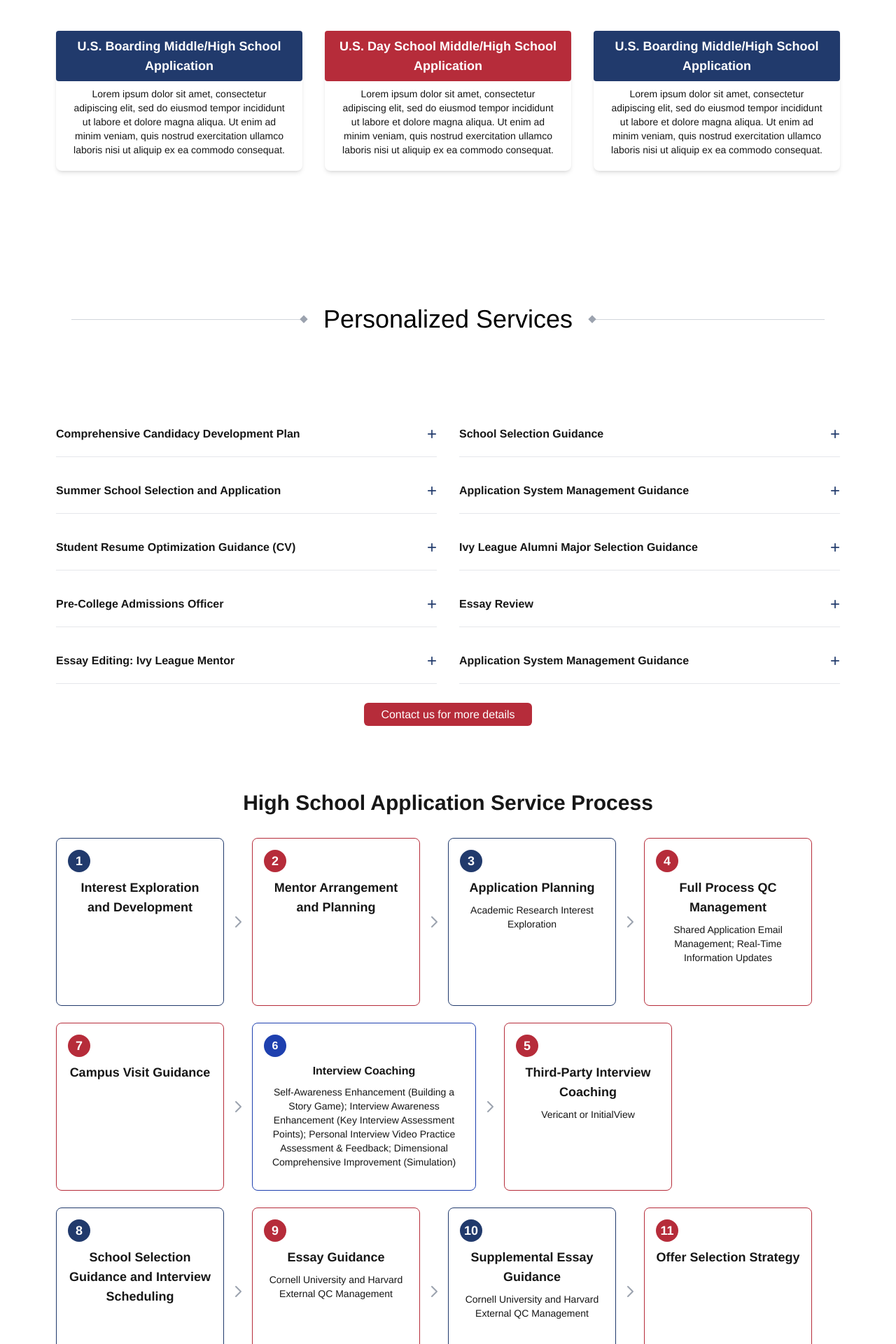
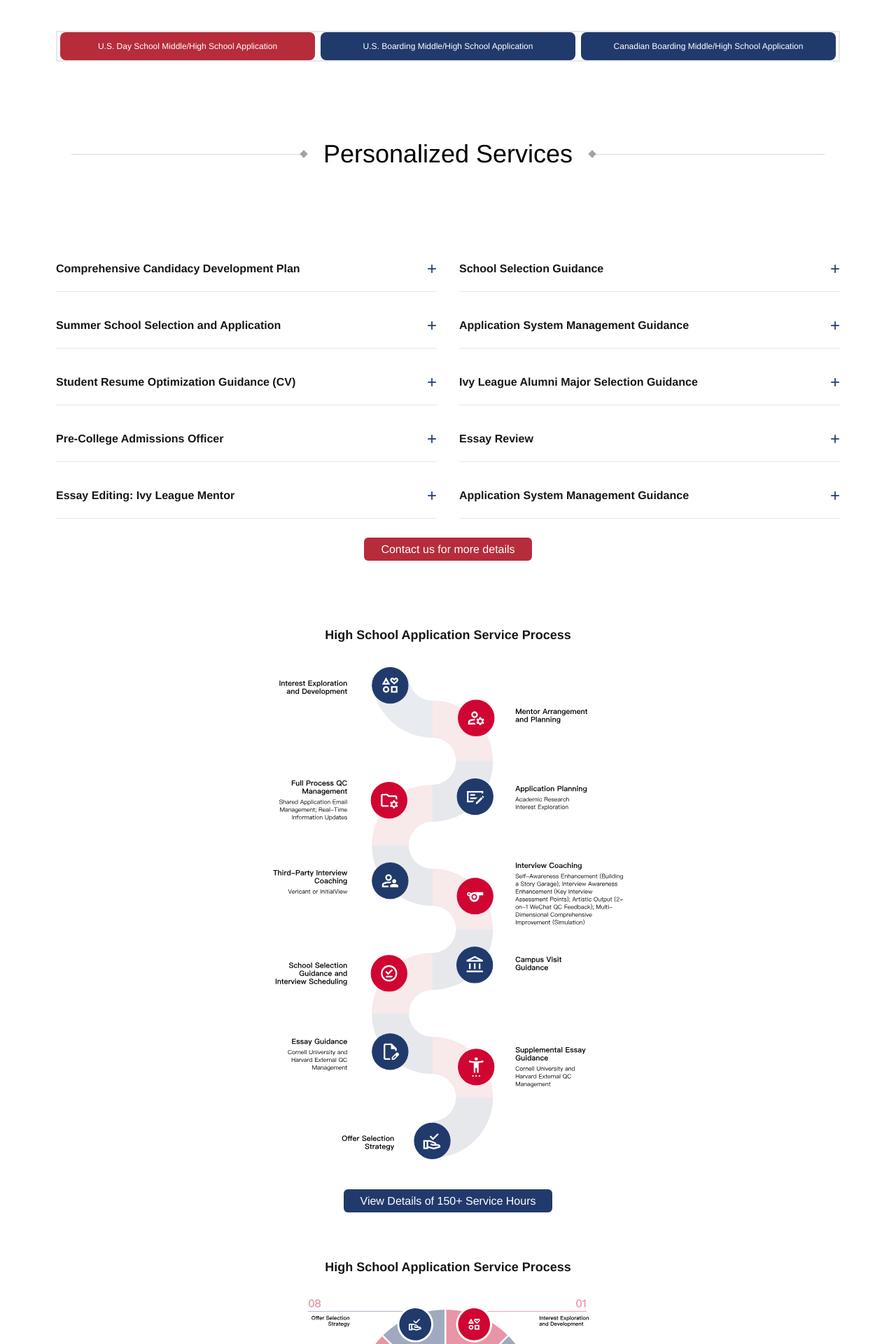
Before and after one commit to jacobsun000/ulead, a Next.js app: page /highschool in a window 1280 px wide. Shown: the part 860-2780 px from the top of the page at 70% size. Built offline with nearby package versions, Linux system fonts and the light colour scheme.

Commit message:
Fix: highschool page style in mobile

```diff
--- a/app/highschool/page.js
+++ b/app/highschool/page.js
@@ -4,12 +4,12 @@ import BackButton from "@/ui/Back";
 import SectionHeader from "@/ui/SectionHeader";
 import Image from 'next/image'
 import Button from "@/ui/Button";
+import Button2 from "@/ui/Button2";
 
-const Card = ({ title, content }) => (
-  <div className="bg-white rounded-lg shadow-md">
-    <h3 className={`text-lg font-bold mb-2 text-white p-2 rounded text-center w-full ${title.includes('Day') ? 'bg-primary' : 'bg-secondary'
+const Card = ({ title }) => (
+  <div className="flex-1 mx-1">
+    <h3 className={`text-xs mb-2 text-white p-2 rounded-lg text-center place-content-center w-full h-full ${title.includes('Day') ? 'bg-primary' : 'bg-secondary'
       }`}>{title}</h3>
-    <p className="text-sm px-5 pb-5 text-center">{content}</p>
   </div>
 );
 
@@ -45,7 +45,7 @@ const Arrow = () => (
   </div>
 );
 
-export default function Partners() {
+export default function Highschool() {
   const services = [
     { title: "Comprehensive Candidacy Development Plan", isOpen: false, isRed: false },
     { title: "School Selection Guidance", isOpen: false, isRed: false },
@@ -70,37 +70,28 @@ export default function Partners() {
           objectFit="cover"
           priority
         />
-        <div className="absolute inset-0 bg-black bg-opacity-30 flex flex-col justify-center items-start p-8">
-          <h1 className="text-2xl md:text-6xl font-bold text-white mb-8 ml-10">
+        <div className="absolute inset-0 bg-black bg-opacity-5 flex flex-col justify-center items-start p-8">
+          <h1 className="text-2xl md:text-6xl font-bold text-white mb-5">
             Private School <br />Application Consultation
           </h1>
-          <Button href="/contacts" text="Free Consultation" style='bg-secondary ml-10' />
+          <Button href="/contacts" text="Free Consultation" style='bg-secondary' />
         </div>
       </div>
 
       <div className="max-w-6xl mx-auto pt:10 md:py-12 px-4">
         <div className="p-6 rounded-lg flex flex-col gap-y-5 md:flex-row justify-between items-center mb-8 md:mb-12">
-          <p className="text-lg max-w-3xl">
+          <p className="text-base md:text-lg max-w-2xl">
             From early-age potential development to private school/
             university applications, ULead can help your child continue
             to grow and progress.
           </p>
-          <Button href="/contacts" text="Schedule Now!" style='px-6 py-2 rounded-full' />
+          <Button href="/contacts" text="Schedule Now!" style='px-6 py-2 rounded-full hidden md:block' />
         </div>
 
-        <div className="grid grid-cols-1 md:grid-cols-3 gap-8 mb-20">
-          <Card
-            title="U.S. Boarding Middle/High School Application"
-            content="Lorem ipsum dolor sit amet, consectetur adipiscing elit, sed do eiusmod tempor incididunt ut labore et dolore magna aliqua. Ut enim ad minim veniam, quis nostrud exercitation ullamco laboris nisi ut aliquip ex ea commodo consequat."
-          />
-          <Card
-            title="U.S. Day School Middle/High School Application"
-            content="Lorem ipsum dolor sit amet, consectetur adipiscing elit, sed do eiusmod tempor incididunt ut labore et dolore magna aliqua. Ut enim ad minim veniam, quis nostrud exercitation ullamco laboris nisi ut aliquip ex ea commodo consequat."
-          />
-          <Card
-            title="U.S. Boarding Middle/High School Application"
-            content="Lorem ipsum dolor sit amet, consectetur adipiscing elit, sed do eiusmod tempor incididunt ut labore et dolore magna aliqua. Ut enim ad minim veniam, quis nostrud exercitation ullamco laboris nisi ut aliquip ex ea commodo consequat."
-          />
+        <div className="flex border-2">
+          <Card title="U.S. Day School Middle/High School Application" />
+          <Card title="U.S. Boarding Middle/High School Application" />
+          <Card title="Canadian Boarding Middle/High School Application" />
         </div>
 
       </div>
@@ -122,43 +113,35 @@ export default function Partners() {
       </div>
 
 
-      <div className="max-w-6xl mx-auto py-12 px-4 hidden md:block">
-        <h2 className="text-3xl font-bold text-center mb-8">High School Application Service Process</h2>
-        <div className="space-y-2 md:space-y-6">
-          <div className="flex items-center">
-            <ProcessStep number={1} title="Interest Exploration and Development" />
-            <Arrow />
-            <ProcessStep number={2} title="Mentor Arrangement and Planning" isRed />
-            <Arrow />
-            <ProcessStep number={3} title="Application Planning" description="Academic Research Interest Exploration" />
-            <Arrow />
-            <ProcessStep number={4} title="Full Process QC Management" description="Shared Application Email Management; Real-Time Information Updates" isRed />
-          </div>
-          <div className="flex items-center">
-            <ProcessStep number={7} title="Campus Visit Guidance" isRed />
-            <Arrow />
-            <div className={`p-4 border rounded-lg w-40 h-52 md:w-80 md:h-60 border-blue-800`}>
-              <div className={`w-8 h-8 rounded-full bg-blue-800 text-white flex items-center justify-center font-bold mb-2`}>6</div>
-              <h3 className="font-bold mb-2 text-center">Interview Coaching</h3>
-              <p className="text-sm text-center hidden md:block">{"Self-Awareness Enhancement (Building a Story Game); Interview Awareness Enhancement (Key Interview Assessment Points); Personal Interview Video Practice Assessment & Feedback; Dimensional Comprehensive Improvement (Simulation)"}</p>
-            </div>
-            <Arrow />
-            <ProcessStep number={5} title="Third-Party Interview Coaching" description="Vericant or InitialView" isRed />
-          </div>
-          <div className="flex items-center">
-            <ProcessStep number={8} title="School Selection Guidance and Interview Scheduling" />
-            <Arrow />
-            <ProcessStep number={9} title="Essay Guidance" description="Cornell University and Harvard External QC Management" isRed />
-            <Arrow />
-            <ProcessStep number={10} title="Supplemental Essay Guidance" description="Cornell University and Harvard External QC Management" />
-            <Arrow />
-            <ProcessStep number={11} title="Offer Selection Strategy" isRed />
-          </div>
+      <div className="max-w-6xl mx-auto py-12 px-4">
+        <h2 className="text-lg font-bold text-center mb-8">High School Application Service Process</h2>
+        <div className="flex items-center justify-center">
+          <Image
+            src="/img/highschool/process.svg"
+            alt="process"
+            width={500}
+            height={500}
+          />
+        </div>
+      </div>
+      <div className="text-center mb-5">
+        <Button2 text="View Details of 150+ Service Hours" href="/contacts" />
+      </div>
+
+      <div className="max-w-6xl mx-auto py-12 px-4">
+        <h2 className="text-lg font-bold text-center mb-8">High School Application Service Process</h2>
+        <div className="flex items-center justify-center">
+          <Image
+            src="/img/highschool/process2.svg"
+            alt="process2"
+            width={500}
+            height={500}
+          />
         </div>
       </div>
 
       <BackButton />
       <Footer />
-    </div>
+    </div >
   );
 }
--- /dev/null
+++ b/ui/Button2.js
@@ -0,0 +1,7 @@
+export default function Button2({ text, href, style }) {
+  return (
+    <a href={href} className={`bg-secondary text-white px-6 py-2 rounded-md hover:bg-primaryLight transition duration-300 ${style}`}>
+      {text}
+    </a>
+  );
+}
```
Also changed, not shown: public/img/highschool/process.svg (added), public/img/highschool/process2.svg (added).
